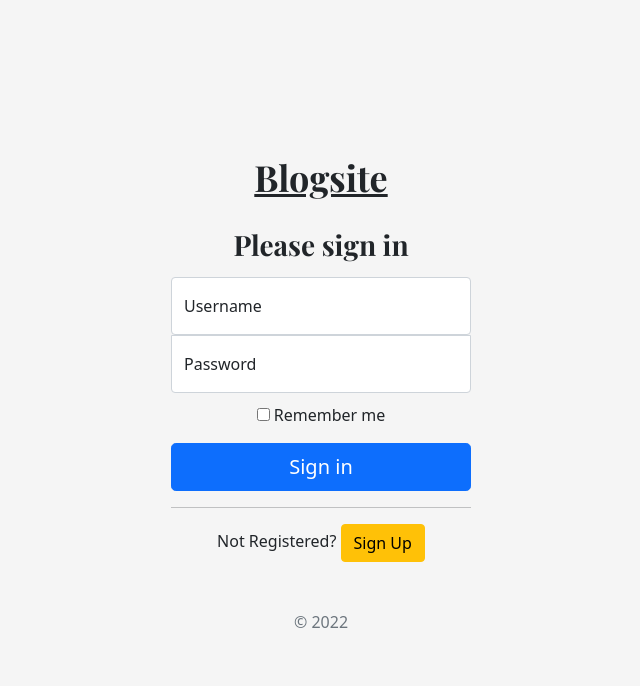
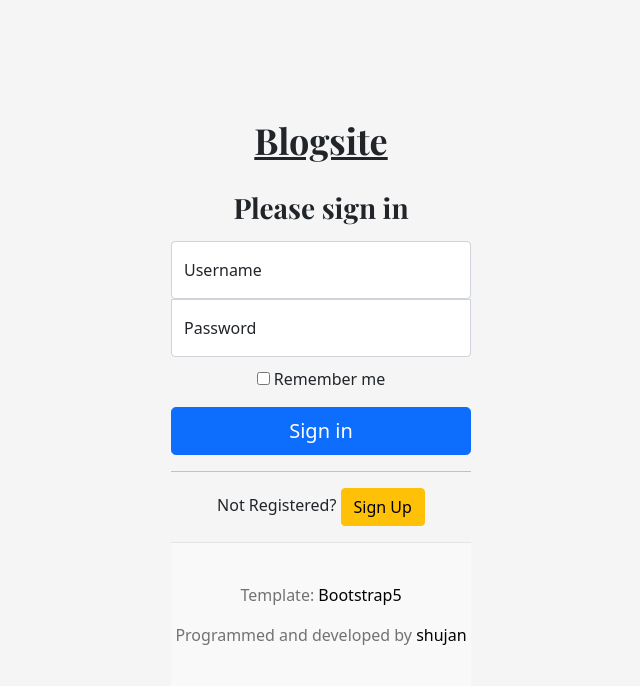
Before and after one commit to shujan-ahamed/blogsite, a Django app: page /accounts/login/ in a window 1280 px wide. Shown: the top 686 px of the page, without its empty margins (319-959 px from the left). Run offline with Django 3.2, Linux system fonts and the light colour scheme; some libraries are stand-ins or nearby versions.

Commit message:
some css changes

```diff
--- a/baseapp/static/css/blog.css
+++ b/baseapp/static/css/blog.css
@@ -114,11 +114,11 @@ h1, h2, h3, h4, h5, h6 {
   color: #727272;
 }
 .blog-content{
-  font-family: 'Montserrat', sans-serif;
+  font-family: 'Lato', sans-serif;
   font-size: larger;
   font-style: normal;
   color: black;
-  font-size: 1em;
+ font-weight: normal;
 
 }
 .brand{
--- a/baseapp/templates/baseapp/base.html
+++ b/baseapp/templates/baseapp/base.html
@@ -21,6 +21,8 @@
     <!-- Fonts  -->
     <link rel="preconnect" href="https://fonts.googleapis.com">
     <link rel="preconnect" href="https://fonts.gstatic.com" crossorigin>
+
+    <link href="https://fonts.googleapis.com/css2?family=Lato:ital,wght@0,300;1,400&display=swap" rel="stylesheet">
     <link href="https://fonts.googleapis.com/css2?family=Bebas+Neue&family=Montserrat:wght@100&display=swap" rel="stylesheet">
     <!-- Icons -->
     <script src="https://kit.fontawesome.com/b2284a4676.js" crossorigin="anonymous"></script>
--- a/baseapp/templates/baseapp/snippet/body_block.html
+++ b/baseapp/templates/baseapp/snippet/body_block.html
@@ -46,7 +46,12 @@
         <div class="col p-4 d-flex flex-column position-static">
           <h3 class="mb-0">Publish, grow, and earn, all in one place.</h3>
           <p class="mb-auto">If you have a story to tell, knowledge to share, or a perspective to offer — welcome home.</p>
+
+          {% if user.is_authenticated %}
           <a href="{% url 'create_post' %}" class=" btn btn-outline-light p-1">Start Writing</a>
+          {% else %}
+          <a href="{% url 'login' %}" class=" btn btn-outline-light p-1">Start Writing</a>
+          {% endif %}
         </div>
         <div class="col-auto d-none d-lg-block">
           <svg class="bd-placeholder-img" width="200" height="250" xmlns="http://www.w3.org/2000/svg" role="img" aria-label="Placeholder: Thumbnail" preserveAspectRatio="xMidYMid slice" focusable="false"><title>Placeholder</title><rect width="100%" height="100%" fill="#55595c"/><text x="50%" y="50%" fill="#eceeef" dy=".3em">Thumbnail</text></svg>
--- a/baseapp/templates/registration/login.html
+++ b/baseapp/templates/registration/login.html
@@ -57,12 +57,12 @@
     <h1 class="h3 mb-3 fw-normal">Please sign in</h1>
 
     <div class="form-floating">
-      <input type="text" class="form-control" id="floatingInput" name="username" placeholder="username">
-      <label for="floatingInput">Username</label>
+      <input type="text" class="form-control" id="Input" name="username" placeholder="username">
+      <label for="Input">Username</label>
     </div>
     <div class="form-floating">
-      <label for="floatingPassword">Password</label>
-      <input type="password" class="form-control" id="floatingPassword" name="password" placeholder="Password">
+      <label for="Password">Password</label>
+      <input type="password" class="form-control" id="Password" name="password" placeholder="Password">
 
     </div>
 
@@ -74,8 +74,15 @@
     <button class="w-100 btn btn-lg btn-primary" type="submit">Sign in</button>
     <hr>
     <p>Not Registered? <a class="btn btn-warning" href="{% url 'register' %}">Sign Up</a></p>
-    <p class="mt-5 mb-3 text-muted">&copy; 2022</p>
   </form>
+
+    <footer class="blog-footer">
+      <p>Template: <a href="https://getbootstrap.com/">Bootstrap5</a></p>
+      <p>Programmed and developed  by <a href="https://github.com/shujan-ahamed"> <i class="fa-brands fa-github"></i>shujan</a></p>
+
+    </footer>
+
+
 </main>
 
 
```
Also changed, not shown: db.sqlite3.
